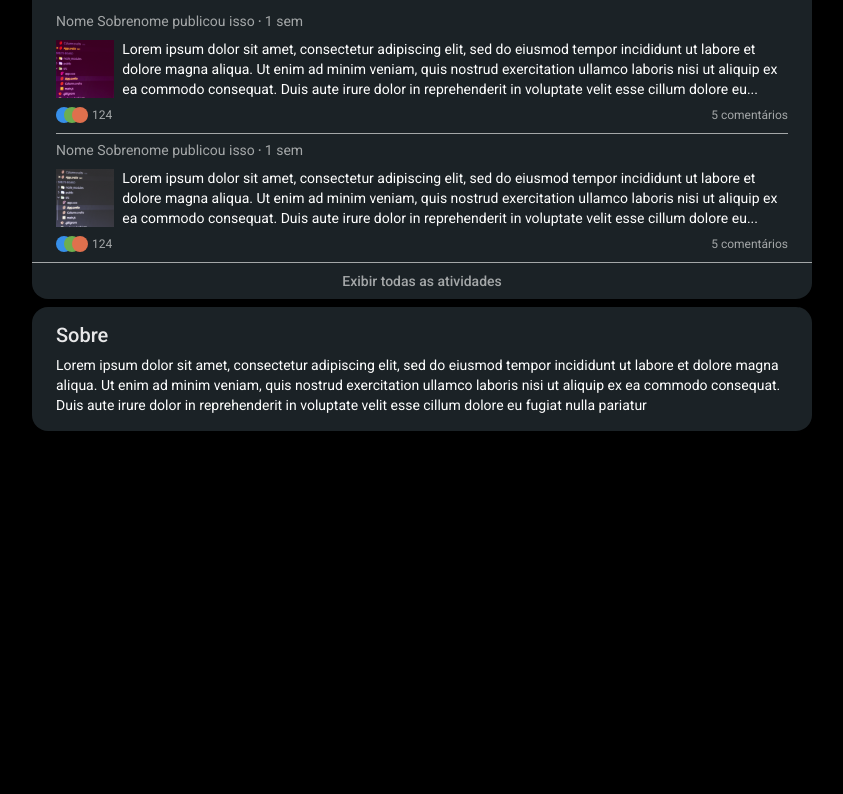
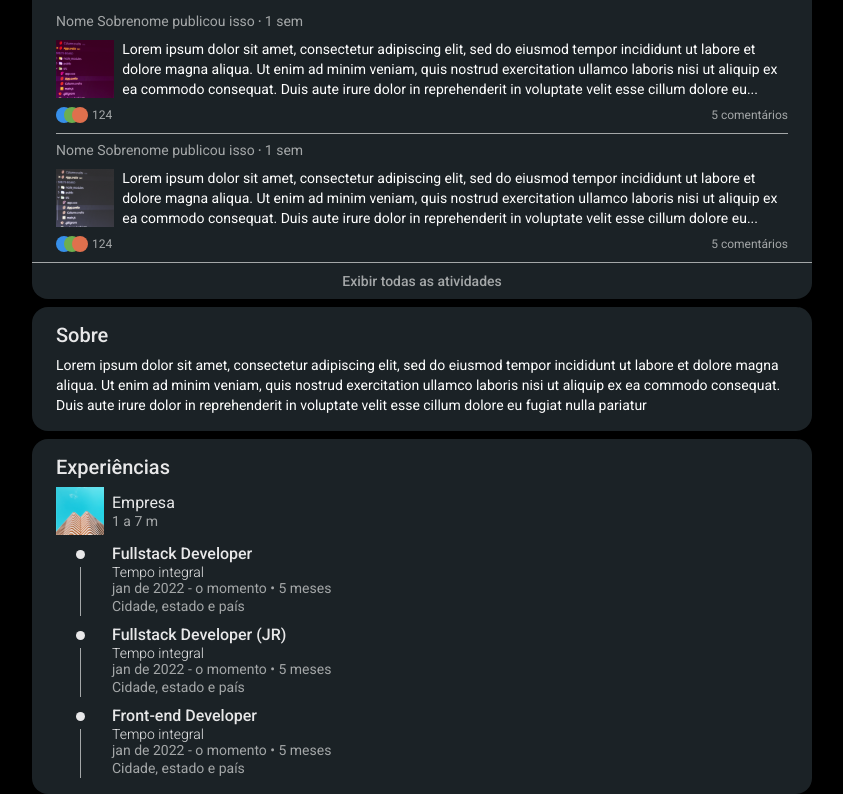
Before and after one commit to riandeoliveira/linkedin-clone, a Next.js app: page / in a window 1280 px wide. Shown: the part 899-1693 px from the top of the page, without its empty margins (218-1061 px from the left). Before the commit the page ends 1330 px from the top, so only its background shows below. Built offline with nearby package versions, Linux system fonts and the light colour scheme.

Commit message:
feat: create ExperiencesArea component

```diff
--- /dev/null
+++ b/src/components/ExperiencesArea/index.tsx
@@ -0,0 +1,24 @@
+import JobExperience from "components/JobExperience";
+import jobExperiences from "contents/job-experiences";
+import styles from "./styles.module.scss";
+
+const ExperiencesArea = (): JSX.Element => {
+  return (
+    <section className={styles.section}>
+      <h2 className={styles.title}>Experiências</h2>
+      <div className={styles.experiences}>
+        {jobExperiences.map(({ company, period, image, positions }, i) => (
+          <JobExperience
+            company={company}
+            period={period}
+            image={image}
+            positions={positions}
+            key={i}
+          />
+        ))}
+      </div>
+    </section>
+  );
+};
+
+export default ExperiencesArea;
--- /dev/null
+++ b/src/components/ExperiencesArea/styles.module.scss
@@ -0,0 +1,16 @@
+@use "../../styles" as *;
+
+.section {
+  background-color: $primary-870;
+  border-radius: 16px;
+  padding: 16px 24px;
+  display: flex;
+  gap: 8px;
+  flex-direction: column;
+}
+
+.title {
+  color: $primary-090;
+  font-size: 20px;
+  font-weight: 500;
+}
--- a/src/pages/index.tsx
+++ b/src/pages/index.tsx
@@ -1,5 +1,6 @@
 import AboutArea from "components/AboutArea";
 import ActivitiesArea from "components/ActivitiesArea";
+import ExperiencesArea from "components/ExperiencesArea";
 import Header from "components/Header";
 import HighlightsArea from "components/HighlightsArea";
 import Layout from "components/Layout";
@@ -17,6 +18,7 @@ const Home: NextPage = (): JSX.Element => {
           <HighlightsArea />
           <ActivitiesArea />
           <AboutArea />
+          <ExperiencesArea />
         </Main>
         {/* <Aside>
           <SuggestedPersonArea />
```
